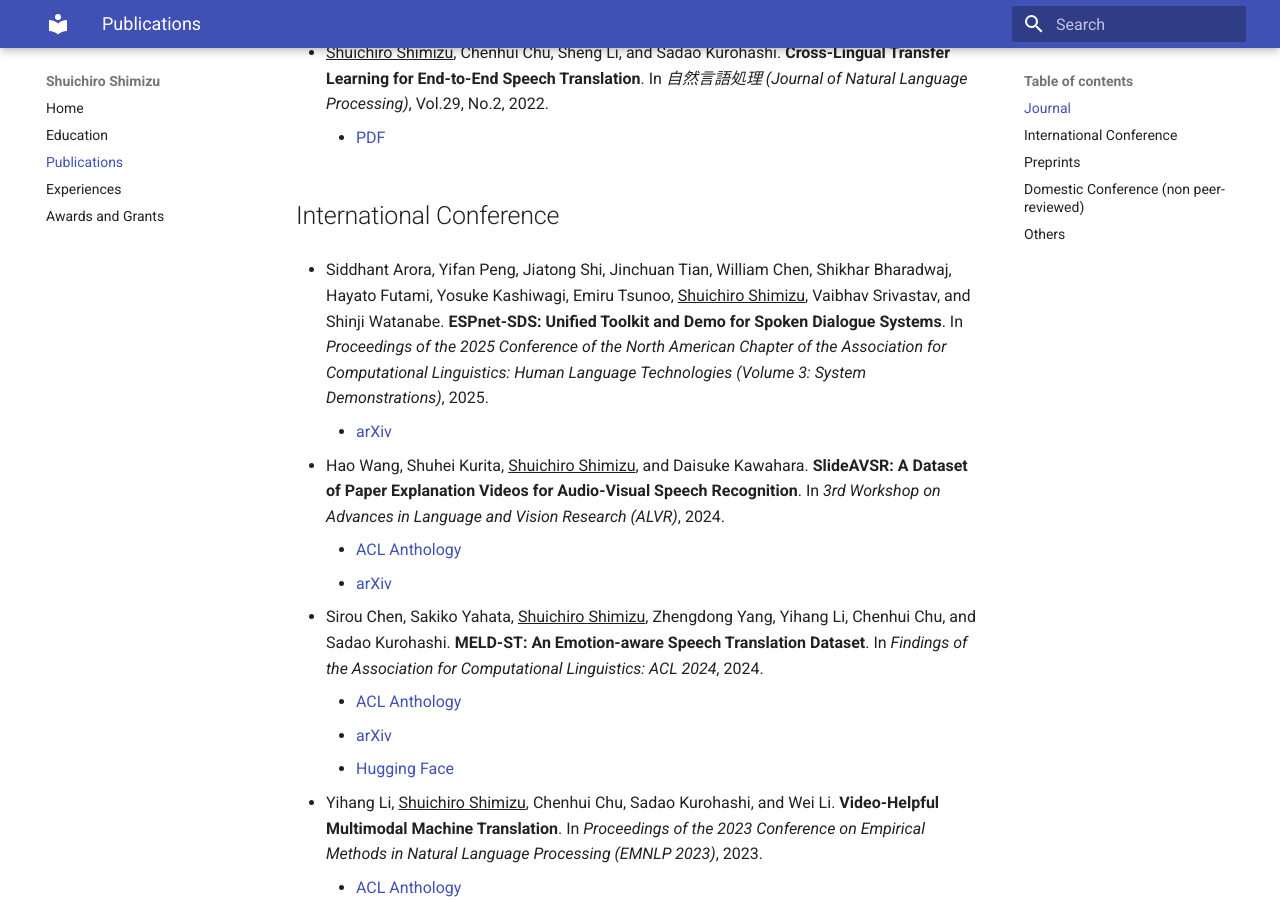
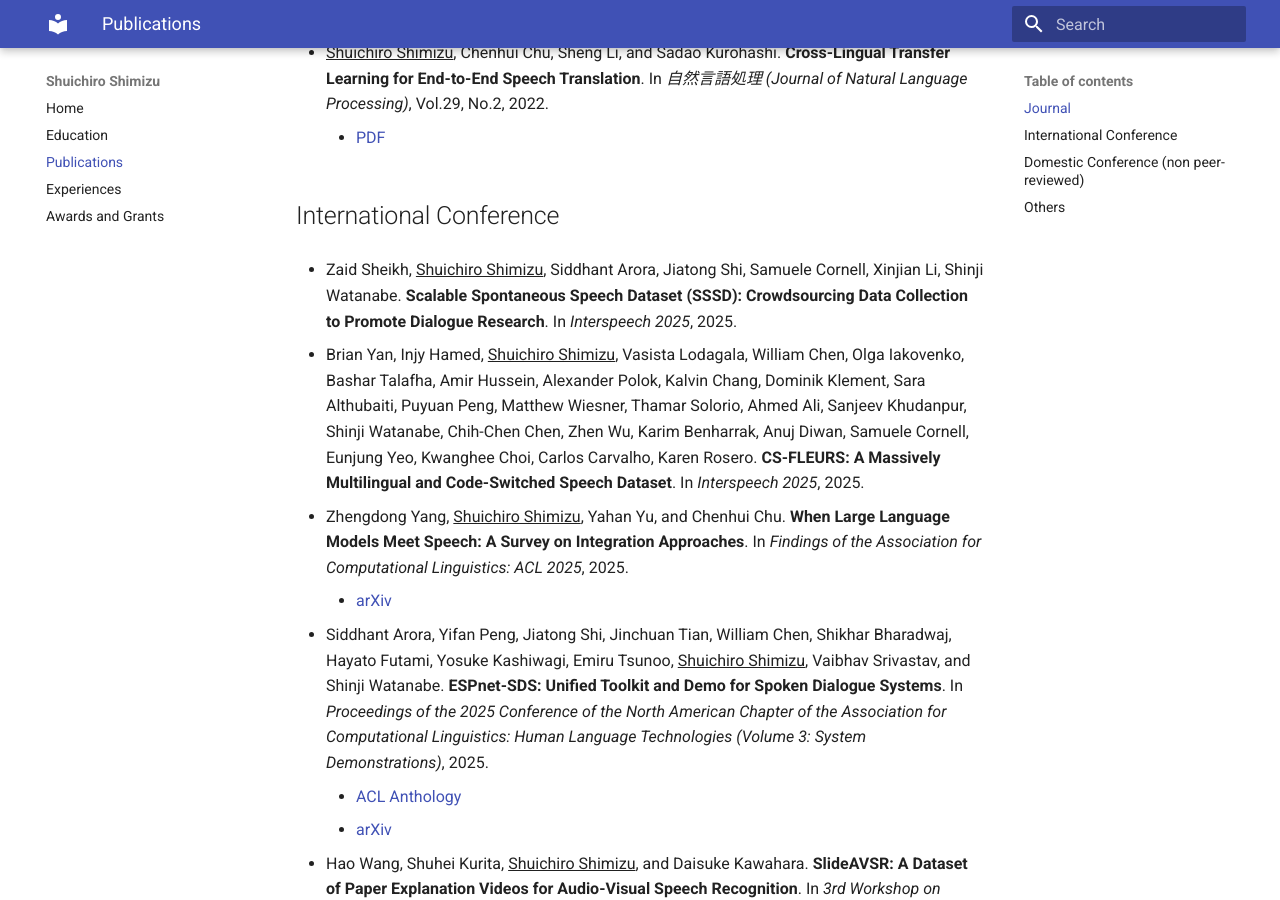
Before and after one commit to cromz22/cromz22.github.io, an MkDocs documentation site: the page built from docs/publications.md, in a window 1280 px wide and 900 px high, scrolled down 317 px. Built offline with MkDocs 1.6.1 and Material for MkDocs 9.7.7, drawn with Linux system fonts in a browser that asks for light colours; some of the changed text lies outside the part shown.

Commit message:
update publications

```diff
--- a/docs/publications.md
+++ b/docs/publications.md
@@ -13,9 +13,23 @@
 
 ## International Conference
 
+- Zaid Sheikh, <u>Shuichiro Shimizu</u>, Siddhant Arora, Jiatong Shi, Samuele Cornell, Xinjian Li, Shinji Watanabe.
+  **Scalable Spontaneous Speech Dataset (SSSD): Crowdsourcing Data Collection to Promote Dialogue Research**.
+  In _Interspeech 2025_, 2025.
+
+- Brian Yan, Injy Hamed, <u>Shuichiro Shimizu</u>, Vasista Lodagala, William Chen, Olga Iakovenko, Bashar Talafha, Amir Hussein, Alexander Polok, Kalvin Chang, Dominik Klement, Sara Althubaiti, Puyuan Peng, Matthew Wiesner, Thamar Solorio, Ahmed Ali, Sanjeev Khudanpur, Shinji Watanabe, Chih-Chen Chen, Zhen Wu, Karim Benharrak, Anuj Diwan, Samuele Cornell, Eunjung Yeo, Kwanghee Choi, Carlos Carvalho, Karen Rosero.
+  **CS-FLEURS: A Massively Multilingual and Code-Switched Speech Dataset**.
+  In _Interspeech 2025_, 2025.
+
+- Zhengdong Yang, <u>Shuichiro Shimizu</u>, Yahan Yu, and Chenhui Chu.
+  **When Large Language Models Meet Speech: A Survey on Integration Approaches**.
+  In _Findings of the Association for Computational Linguistics: ACL 2025_, 2025.
+    - [arXiv](https://www.arxiv.org/abs/2502.19548)
+
 - Siddhant Arora, Yifan Peng, Jiatong Shi, Jinchuan Tian, William Chen, Shikhar Bharadwaj, Hayato Futami, Yosuke Kashiwagi, Emiru Tsunoo, <u>Shuichiro Shimizu</u>, Vaibhav Srivastav, and Shinji Watanabe.
   **ESPnet-SDS: Unified Toolkit and Demo for Spoken Dialogue Systems**.
   In _Proceedings of the 2025 Conference of the North American Chapter of the Association for Computational Linguistics: Human Language Technologies (Volume 3: System Demonstrations)_, 2025.
+    - [ACL Anthology](https://aclanthology.org/2025.naacl-demo.21/)
     - [arXiv](https://arxiv.org/abs/2503.08533)
 
 - Hao Wang, Shuhei Kurita, <u>Shuichiro Shimizu</u>, and Daisuke Kawahara.
@@ -69,15 +83,6 @@
     - [arXiv](https://arxiv.org/abs/2201.08054)
     - [GitHub](https://github.com/ku-nlp/VISA)
 
-
-## Preprints
-
-- Zhengdong Yang, <u>Shuichiro Shimizu</u>, Yahan Yu, and Chenhui Chu.
-  **When Large Language Models Meet Speech: A Survey on Integration Approaches**.
-  _arXiv preprint arxiv:2502.19548_, 2025.
-    - [arXiv](https://www.arxiv.org/abs/2502.19548)
-
-
 ## Domestic Conference (non peer-reviewed)
 
 - <u>Shuichiro Shimizu</u>, Yin Jou Huang, Yugo Murawaki, and Chenhui Chu.
```
